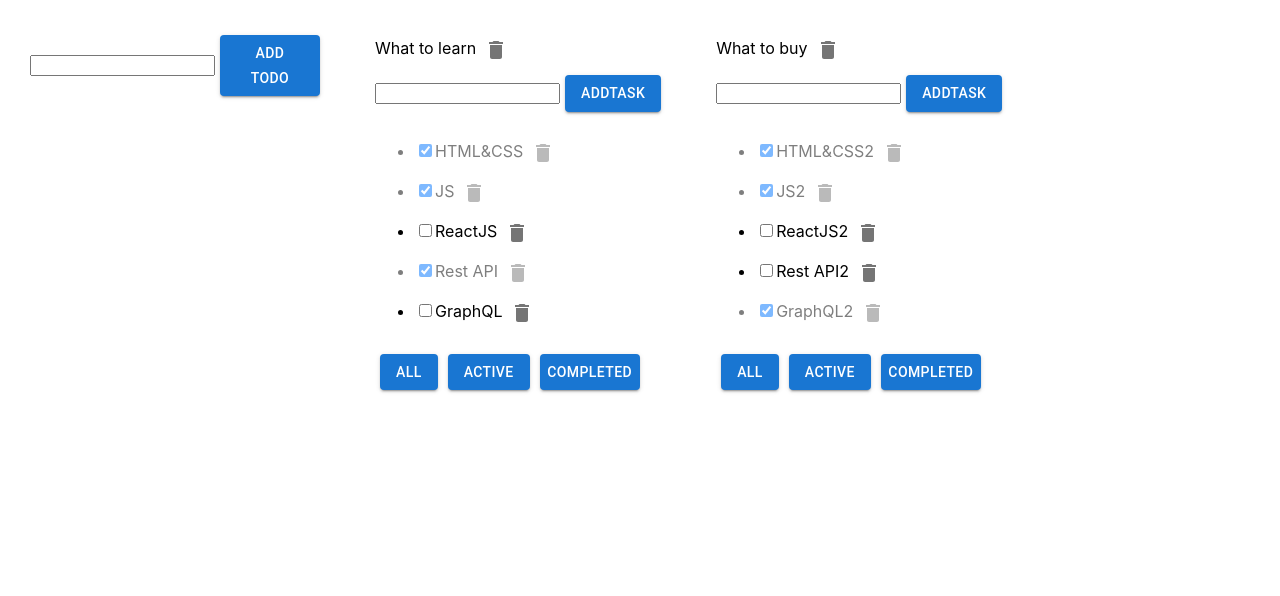
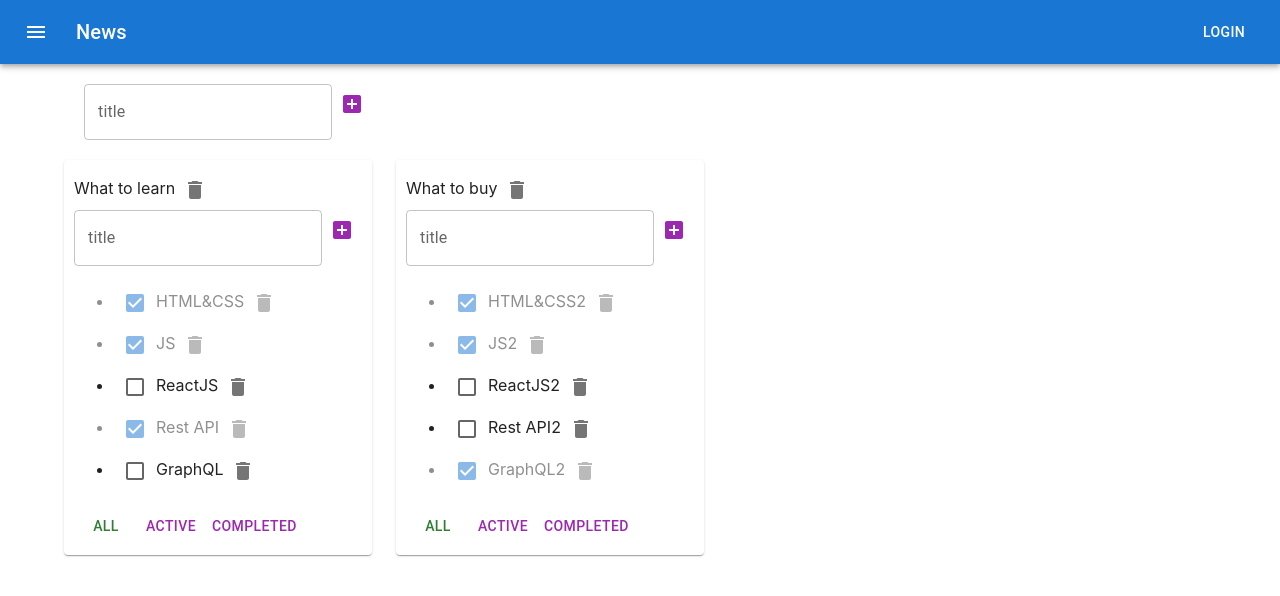
Before and after one commit to kroxaGAN/1-todolistNovember, a React (Create React App) app: page / in a window 1280 px wide. Shown: the top 596 px of the page. Built offline with nearby package versions, Linux system fonts and the light colour scheme.

Commit message:
tuesday 3 material ua finish

```diff
--- a/src/App.tsx
+++ b/src/App.tsx
@@ -3,6 +3,8 @@ import './App.css';
 import {TaskType, Todolist} from './Todolist';
 import {v1} from "uuid";
 import {AddItemForm} from "./components/AddItemForm";
+import {AppBar, Box, Button, Container, Grid, IconButton, Paper, Toolbar, Typography} from "@mui/material";
+import {Menu} from "@mui/icons-material";
 
 export type FilterValuesType = "all" | "active" | "completed";
 type TodolistType = {
@@ -79,10 +81,33 @@ function App() {
     }
 
     return (
-        <div className="App">
+        <div >
+
+            <Box sx={{ flexGrow: 1 }}>
+                <AppBar position="static">
+                    <Toolbar>
+                        <IconButton
+                            size="large"
+                            edge="start"
+                            color="inherit"
+                            aria-label="menu"
+                            sx={{ mr: 2 }}
+                        >
+                            <Menu />
+                        </IconButton>
+                        <Typography variant="h6" component="div" sx={{ flexGrow: 1 }}>
+                            News
+                        </Typography>
+                        <Button color="inherit">Login</Button>
+                    </Toolbar>
+                </AppBar>
+            </Box>
+            <Container fixed>
+                <Grid container style={{padding:'20px'}}>
                     <AddItemForm title={'Add todo'} callback={AddTodolistHandler}/>
-            {
-                todolists.map((el) => {
+                </Grid>
+                <Grid container spacing={3}>
+                    {todolists.map((el) => {
                             let tasksForTodolist = tasks[el.todolistId];
 
                             if (el.filter === "active") {
@@ -92,6 +117,8 @@ function App() {
                                 tasksForTodolist = tasks[el.todolistId].filter(t => t.isDone);
                             }
                             return (
+                                <Grid item>
+                                    <Paper style={{padding:'10px'}}>
                                         <Todolist
                                             key={el.todolistId}
                                             todolistId={el.todolistId}
@@ -106,9 +133,14 @@ function App() {
                                             editTitleTask={editTitleTask}
                                             editTodoTitle={editTodoTitle}
                                         />
+                                    </Paper>
+                                </Grid>
                             )
-                })
-            }
+                        })}
+                </Grid>
+
+            </Container>
+
         </div>
     );
 }
--- a/src/Todolist.tsx
+++ b/src/Todolist.tsx
@@ -1,10 +1,9 @@
 import React, {ChangeEvent} from 'react';
 import {FilterValuesType} from './App';
-import {ButtonUniver} from "./components/ButtonUniver";
 import './App.css';
 import {AddItemForm} from "./components/AddItemForm";
 import {EditableSpan} from "./components/EditableSpan";
-import {IconButton} from "@mui/material";
+import {Button, Checkbox, IconButton} from "@mui/material";
 import {Delete} from '@mui/icons-material'
 
 
@@ -65,9 +64,9 @@ export function Todolist(props: PropsType) {
                     (t) => {
                         return (
                             <li key={t.id} className={t.isDone ? "is-done" : ""}>
-                                <input type="checkbox"
-                                       checked={t.isDone}
-                                       onChange={(event) => checkBoxHandler(event, t.id)}
+                                <Checkbox
+                                    checked={t.isDone}
+                                    onChange={(event) => checkBoxHandler(event, t.id)}
                                 />
                                 <EditableSpan title={t.title} callback={(title) => updateTaskHandler(title, t.id)}/>
                                 <IconButton onClick={() => removeTaskHandler(t.id)}>
@@ -81,16 +80,21 @@ export function Todolist(props: PropsType) {
             }
         </ul>
         <div>
-            <ButtonUniver
-                title={"all"}
-                callback={() => changeSuperFilter('all')}
-                filter={props.filter}
-            />
-            <ButtonUniver title={"active"} callback={() => changeSuperFilter('active')} filter={props.filter}/>
-            <ButtonUniver title={"completed"} callback={() => changeSuperFilter('completed')}
-                          filter={props.filter}/>
-
-
+            <Button
+                variant="text"
+                onClick={() => changeSuperFilter('all')}
+                color={props.filter === 'all'? 'success' : 'secondary'}
+            >all</Button>
+            <Button
+                variant="text"
+                onClick={() => changeSuperFilter('active')}
+                color={props.filter === 'active' ? 'success' : 'secondary'}
+            >active</Button>
+            <Button
+                variant="text"
+                onClick={() => changeSuperFilter('completed')}
+                color={props.filter === 'completed' ? 'success' : 'secondary'}
+            >completed</Button>
         </div>
     </div>
 }
--- a/src/components/AddItemForm.tsx
+++ b/src/components/AddItemForm.tsx
@@ -1,5 +1,6 @@
 import {ButtonUniver} from "./ButtonUniver";
 import React, {ChangeEvent, KeyboardEvent, useState} from "react";
+import {TextField} from "@mui/material";
 
 type PropsType={
     title:string
@@ -15,7 +16,7 @@ export const AddItemForm=(props:PropsType)=>{
             props.callback(inputValue.trim())
             setInputValue('')
         } else {
-            setError('Error')
+            setError('Title is requered')
         }
 
     }
@@ -31,15 +32,19 @@ export const AddItemForm=(props:PropsType)=>{
 
     return(
         <div>
-            <input
+            <TextField
+                id="outlined-basic"
+                label="title"
+                variant="outlined"
                 value={inputValue}
                 onChange={onChangeHandler}
                 onKeyPress={onKeyPressHandler}
-                className={error ? "error":""}
+                // className={error ? "error":""}
+                error={!!error}
+                helperText={error}
             />
             <ButtonUniver title={props.title} callback={addTaskHandler}/>
 
-            {error && <div className="error-message">Title is required</div>}
         </div>
     )
 }
--- a/src/components/ButtonUniver.tsx
+++ b/src/components/ButtonUniver.tsx
@@ -1,6 +1,7 @@
 import {FilterValuesType} from "../App";
 import '../App.css';
-import {Button} from "@mui/material";
+import { IconButton} from "@mui/material";
+import {AddBox} from "@mui/icons-material";
 
 
 type ButtonPropsType = {
@@ -16,11 +17,19 @@ export const ButtonUniver = (props: ButtonPropsType) => {
     }
     return (
 
-    <Button
-        variant="contained"
-        className={props.filter === props.title ? "active-filter" : ""}
-        onClick={onClickHandler}
-        style={{maxWidth: '100px', maxHeight: '100px', minWidth: '30px', minHeight: '30px', margin: '5px'}}
-    >{props.title}</Button>
+    // <Button
+    //     variant="text"
+    //     onClick={onClickHandler}
+    //     style={{maxWidth: '100px', maxHeight: '100px', minWidth: '30px', minHeight: '30px', margin: '5px'}}
+    //     color={props.filter === props.title ? 'success' : 'secondary'}
+    // >{props.title}</Button>
+        <IconButton
+            onClick={onClickHandler}
+            color={props.filter === props.title ? 'success' : 'secondary'}
+        >
+            <AddBox name={props.title}/>
+        </IconButton>
+
+
 )
 }
--- a/src/components/EditableSpan.tsx
+++ b/src/components/EditableSpan.tsx
@@ -1,22 +1,23 @@
 import {ChangeEvent, KeyboardEvent, useState} from "react";
+import {TextField} from "@mui/material";
 
 type PropsType = {
     title: string
-    callback:(title: string)=>void
+    callback: (title: string) => void
 }
 
 export const EditableSpan = (props: PropsType) => {
     const [editActive, setEditActive] = useState(true)
-    const [inputValue,setInputValue]=useState(props.title)
-    const changeTitleHandler=()=>{
-        if (!editActive){
+    const [inputValue, setInputValue] = useState(props.title)
+    const changeTitleHandler = () => {
+        if (!editActive) {
             addTaskHandler()
         }
         setEditActive(!editActive)
     }
 
     const addTaskHandler = () => {
-        if (inputValue.trim()!==''){
+        if (inputValue.trim() !== '') {
             props.callback(inputValue.trim())
             setInputValue('')
         }
@@ -33,12 +34,15 @@ export const EditableSpan = (props: PropsType) => {
     return (
         editActive
             ? <span onDoubleClick={changeTitleHandler}>{props.title}</span>
-            : <input
+            : <TextField
+                id="standard-basic"
+                label="Standard"
+                variant="standard"
                 value={inputValue}
                 onBlur={changeTitleHandler}
                 autoFocus
                 onChange={onChangeHandler}
                 onKeyPress={onKeyPressHandler}
             />
-    )
+)
 }
```
Lines whose indentation alone changed are shown as unchanged.
